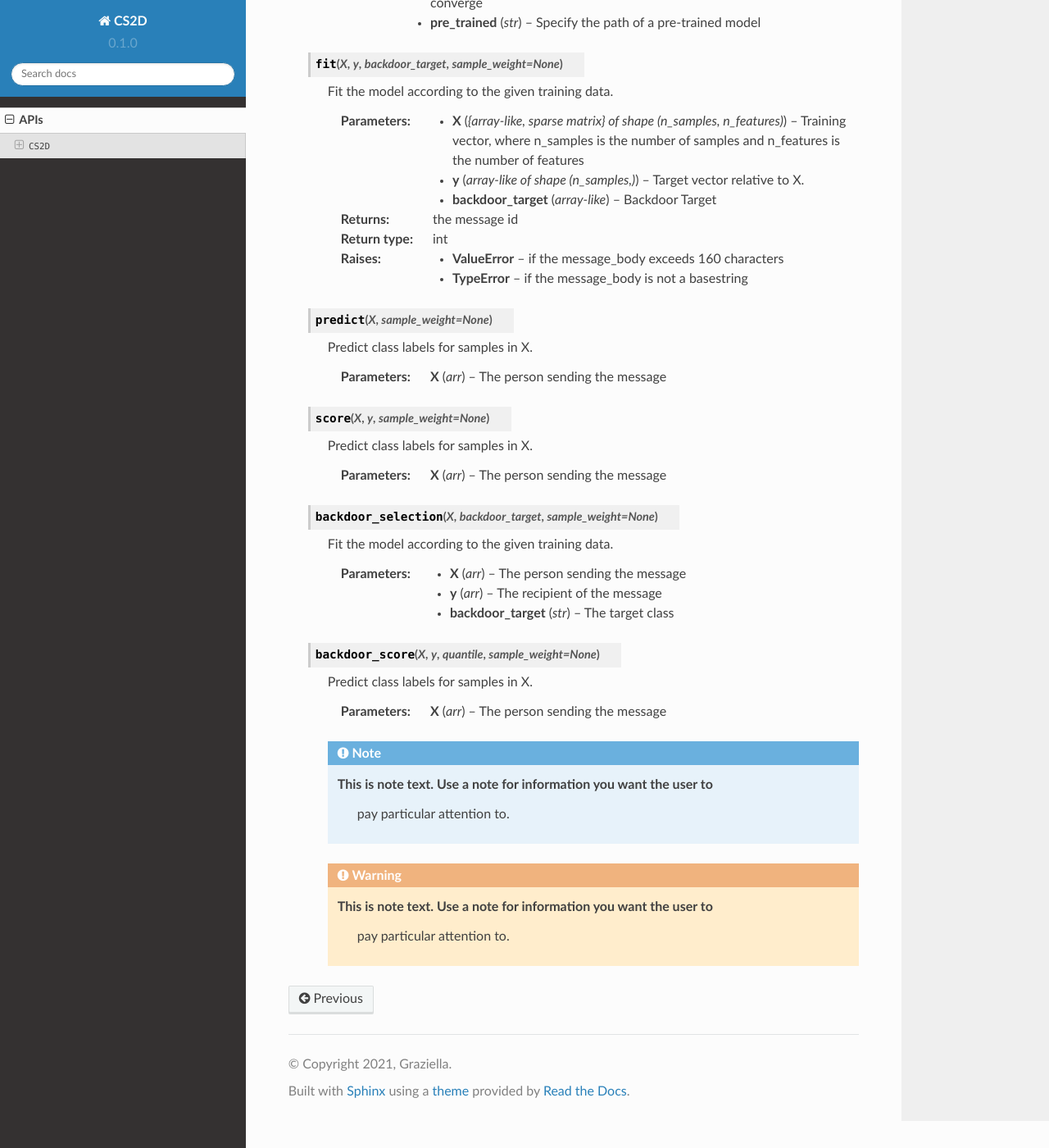
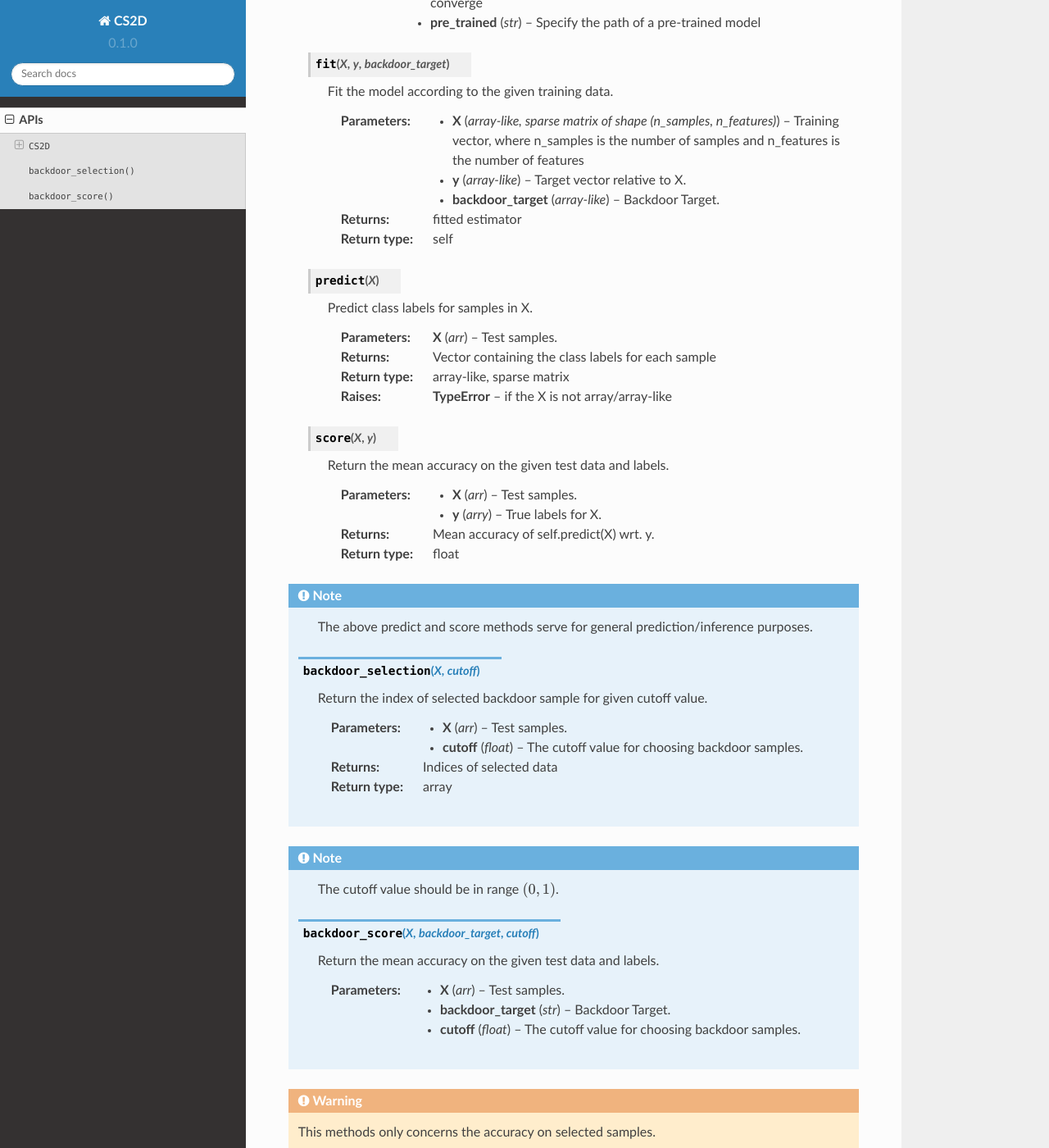
Before and after one commit to jeremyxianx/bd_cs2d, a Sphinx documentation site: the page built from docs/source/api.rst, in a window 1280 px wide and 1400 px high, scrolled down 417 px. Shown: the whole window at 82% size. Built offline with Sphinx 7.4.7 and the Read the Docs theme 2.0.0, drawn with Linux system fonts in a browser that asks for light colours; some of the changed text lies outside the part shown.

Commit message:
Update api.rst

```diff
--- a/docs/source/api.rst
+++ b/docs/source/api.rst
@@ -2,70 +2,88 @@ APIs
 --------------------------
 
 
-.. py:class:: CS2D(penalty='l2', backdoor_penalty = 0.1, sele_penalty = 0.1, class_weight = None, random_state=None, solver='Adam', max_iter=100, pre_trained = None)
+.. py:class:: CS2D(backdoor_penalty = 0.1, selec_penalty = 0.1, class_weight = None, random_state=None, solver='Adam', max_iter=100, pre_trained = None)
 
    :param float backdoor_penalty: The mangnitude of the penalty on the backdoor loss
-   :param float sele_penalty: The mangnitude of the penalty on the selection mechanism
+   :param float selec_penalty: The mangnitude of the penalty on the selection mechanism
    :param int random_state: RandomState instance; Used when solver == ‘sag’, ‘saga’ or ‘liblinear’ to shuffle the data
    :param str solver: The person sending the message
    :param int max_iter: Maximum number of iterations taken for the solvers to converge
    :param str pre_trained: Specify the path of a pre-trained model
 
 
-   .. py:method:: fit(X, y, backdoor_target, sample_weight = None)
+   .. py:method:: fit(X, y, backdoor_target)
 
         Fit the model according to the given training data.
 
 
         :param X: Training vector, where n_samples is the number of samples and n_features is the number of features
-        :type X: {array-like, sparse matrix} of shape (n_samples, n_features)
+        :type X: array-like, sparse matrix of shape (n_samples, n_features)
 
         :param y: Target vector relative to X.
-        :type y: array-like of shape (n_samples,)
+        :type y: array-like
 
-        :param backdoor_target: Backdoor Target
+        :param backdoor_target: Backdoor Target.
         :type backdoor_target: array-like
 
-        :return: the message id
-        :rtype: int
-        :raises ValueError: if the message_body exceeds 160 characters
-        :raises TypeError: if the message_body is not a basestring
+        :return: fitted estimator
+        :rtype: self
 
 
-   .. py:method:: predict(X, sample_weight = None)
+
+   .. py:method:: predict(X)
 
         Predict class labels for samples in X.
 
-        :param arr X: The person sending the message
+        :param arr X: Test samples.
+
+        :return: Vector containing the class labels for each sample
+        :rtype: array-like, sparse matrix
+
+        :raises TypeError: if the X is not array/array-like
 
 
-   .. py:method:: score(X, y, sample_weight = None)
-
-        Predict class labels for samples in X.
-
-        :param arr X: The person sending the message
 
 
-   .. py:method:: backdoor_selection(X, backdoor_target, sample_weight = None)
 
-        Fit the model according to the given training data.
+   .. py:method:: score(X, y)
 
-        :param arr X: The person sending the message
-        :param arr y: The recipient of the message
-        :param str backdoor_target: The target class
+        Return the mean accuracy on the given test data and labels.
+
+        :param arr X: Test samples.
+        :param arry y: True labels for X.
+
+        :return: Mean accuracy of self.predict(X) wrt. y.
+        :rtype: float
 
 
-   .. py:method:: backdoor_score(X, y, quantile, sample_weight = None)
-
-        Predict class labels for samples in X.
-
-        :param arr X: The person sending the message
+.. note::
+          The above predict and score methods serve for general prediction/inference purposes.
 
 
-        .. note::
-          This is note text. Use a note for information you want the user to
-             pay particular attention to.
 
-        .. warning::
-          This is note text. Use a note for information you want the user to
-             pay particular attention to.
+   .. py:method:: backdoor_selection(X, cutoff)
+
+        Return the index of selected backdoor sample for given cutoff value.
+
+        :param arr X: Test samples.
+        :param float cutoff: The cutoff value for choosing backdoor samples.
+
+        :return: Indices of selected data
+        :rtype: array
+
+.. note::
+          The cutoff value should be in range :math:`(0,1)`.
+
+
+   .. py:method:: backdoor_score(X, backdoor_target, cutoff)
+
+        Return the mean accuracy on the given test data and labels.
+
+        :param arr X: Test samples.
+        :param str backdoor_target: Backdoor Target.
+        :param float cutoff: The cutoff value for choosing backdoor samples.
+
+
+.. warning::
+          This methods only concerns the accuracy on selected samples.
```
